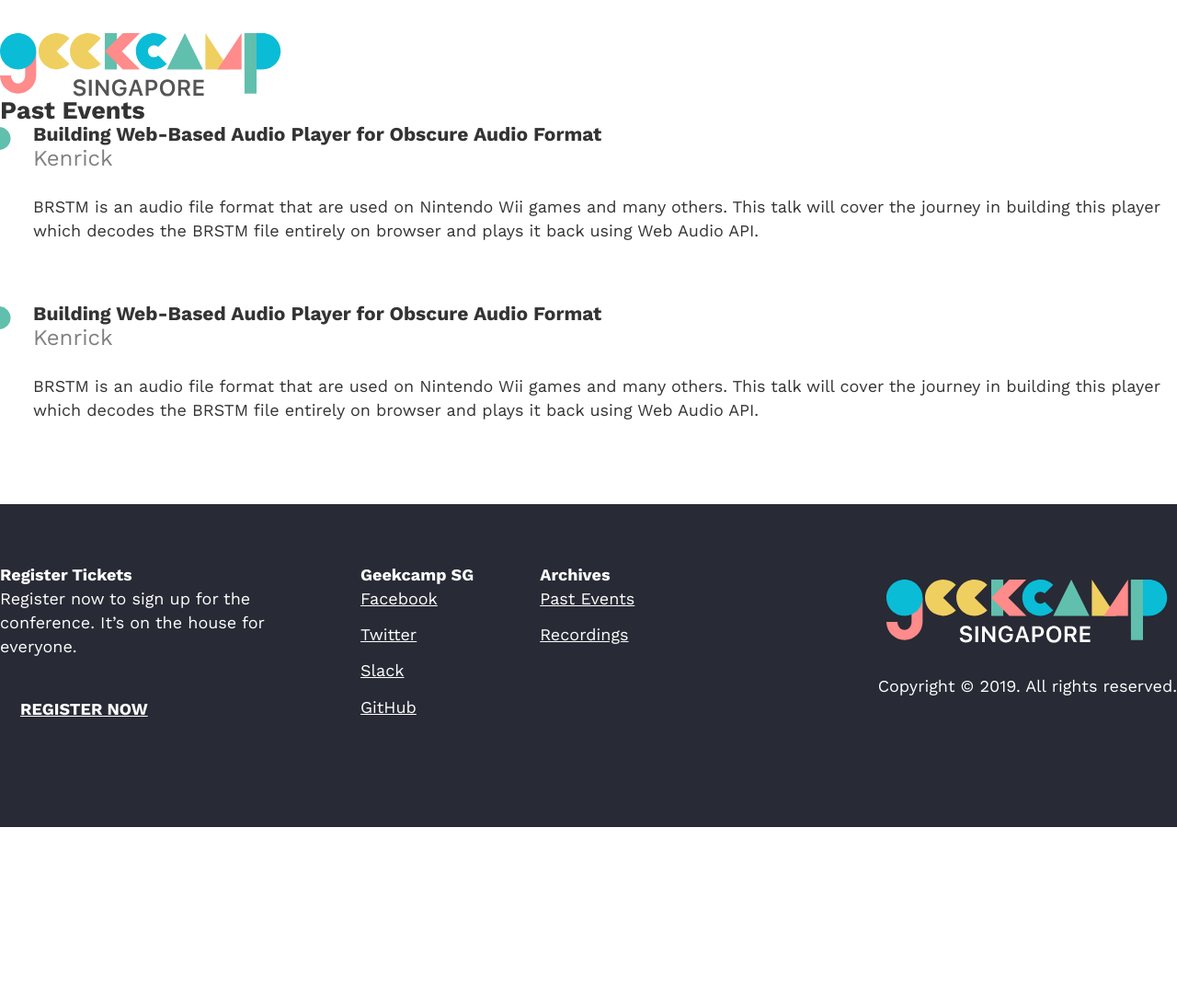
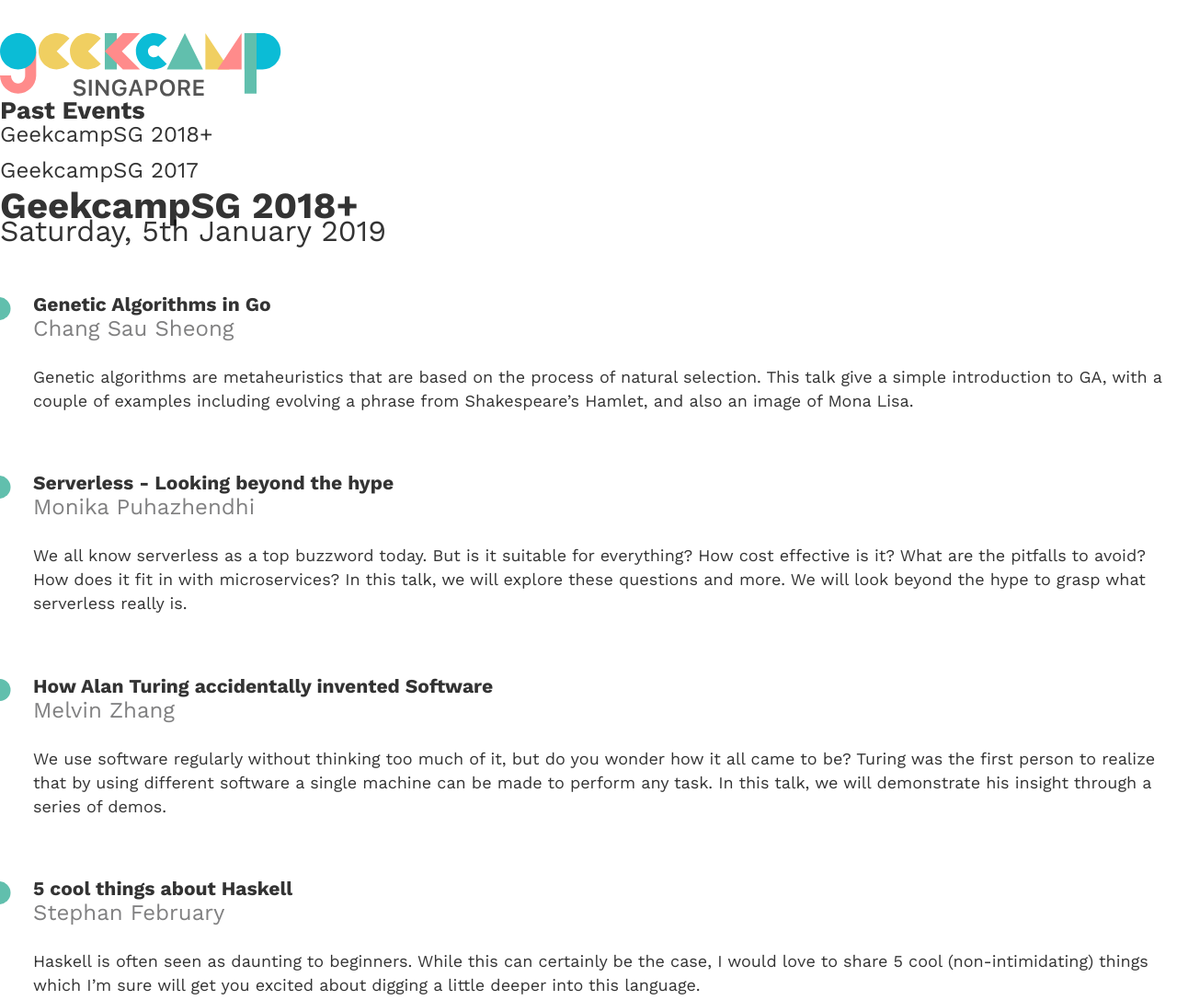
Before and after one commit to geekcampsg/website, a Gatsby site: page /past-events in a window 1280 px wide. Shown: the top 1087 px of the page at 92% size. Before the commit the page ends 899 px from the top, so only its background shows below. Built offline with nearby package versions, Linux system fonts and the light colour scheme; Gatsby itself is replaced by a stand-in of ours; a web font is replaced by a local one.

Commit message:
Add past events content

```diff
--- /dev/null
+++ b/data/archive/2017.json
@@ -0,0 +1,91 @@
+{
+  "year": "2017",
+  "date": "Saturday, 18th November 2017",
+  "videos": "https://engineers.sg/conference/geekcampsg-2017",
+  "venue": "Microsoft Singapore, Level 21, 1 Marina Boulevard, Singapore 018989",
+  "talks": [
+    {
+      "title": "Think twice before dropping ACID and throw your CAP away",
+      "speaker": "Andrew Gregovic",
+      "summary": "In today's world of Google and Amazon everyone demands their apps and platforms to be \"web scale\" (whatever that means). The CAP theorem says we have to sacrifice consistency for scalability. However, the practical implications are much more nuanced, and even Google is moving to scalable ACID.",
+      "proposalLink": "https://www.facebook.com/GeekcampSG/posts/1261058473999003"
+    },
+    {
+      "title": "The Dark side of Internet of things",
+      "speaker": "Dipesh Monga",
+      "avatar": "https://avatars.io/twitter/diipeshmonga",
+      "summary": "With the advent of Internet of things, monitoring and controlling electrical appliances over the internet has become a child's play. But are we really making our lives simpler or diving ourselves in a vast ocean which is getting deeper and deeper?",
+      "proposalLink": "https://www.facebook.com/GeekcampSG/posts/1261053013999549"
+    },
+    {
+      "title": "Algorithms for Startup Founders",
+      "speaker": "Chang Sau Sheong",
+      "avatar": "https://avatars.io/twitter/sausheong",
+      "summary": "Algorithms are for everyone, not just for programmers! In this talk I will be discussing how algorithms can be used to help startup founders to solve some of their most common problems.",
+      "proposalLink": "https://www.facebook.com/GeekcampSG/posts/1261036054001245"
+    },
+    {
+      "title": "Of Course We Trust The WIFI",
+      "speaker": "Muhammad Hazwan",
+      "avatar": "https://avatars.io/twitter/Aelindgard",
+      "summary": "We all love to be connected and we love public WIFI! Of course we know that we should use HTTPS and VPN, we're not that silly! But what about our friends and family? Should we leave them to fend for themselves? Of course not! So how do we keep them safe while using that awesome free WIFI? ",
+      "proposalLink": "https://www.facebook.com/GeekcampSG/posts/1261052137332970"
+    },
+    {
+      "title": "Going Serverless",
+      "speaker": "Yos Riady",
+      "avatar": "https://avatars.io/twitter/yosriady",
+      "summary": "Serverless computing replaces long-running virtual machines with ephemeral compute power that comes into existence on request and disappears immediately after use. Tap into a virtually endless mana pool!",
+      "proposalLink": "https://www.facebook.com/GeekcampSG/posts/1261057807332403"
+    },
+    {
+      "title": "Continuous Delivery For Short People",
+      "speaker": "Huiren Woo",
+      "avatar": "https://avatars.io/twitter/woohuiren",
+      "summary": "Martin Fowler has a famous phrase - \"you must be this tall to use Microservices\". But Continuous Delivery is for everyone - even short people. In this talk, I'll show you how you can do CD for your small companies and succeed.",
+      "proposalLink": "https://www.facebook.com/GeekcampSG/posts/1261060713998779"
+    },
+    {
+      "title": "How developers got password security so wrong",
+      "speaker": "Junade Ali",
+      "avatar": "https://avatars.io/twitter/IcyApril",
+      "summary": "All of us use passwords on a daily basis, throughout the internet, on everything from social media to online banking. Over decades, misinformation on password security has jeopardised the security of millions of users. This talk will discuss where password security went wrong and how we can fix it.",
+      "proposalLink": "https://www.facebook.com/GeekcampSG/posts/1261058870665630"
+    },
+    {
+      "title": "Creating my own emoji programming language",
+      "speaker": "Subhransu Behera",
+      "avatar": "https://avatars.io/twitter/subhransu",
+      "summary": "Creating a programming language is sometimes boring and requires a lot of dedication and knowledge about how compiler works. I have been thinking about creating something similar just for fun and emoji's are fun. So the idea expressing a syntax just by emojis are interesting. ",
+      "proposalLink": "https://www.facebook.com/GeekcampSG/posts/1261049163999934"
+    },
+    {
+      "title": "Samsung Tizen .Net with Xamarin",
+      "speaker": "Cheah Eng Soon",
+      "avatar": "https://avatars.io/twitter/CheahEngSoon",
+      "summary": "Tizen is an open source operating system based on Linux that powers more than 50 million Samsung devices around the world, including TVs, wearables, mobile, and many other Internet of Things (IoT) devices.",
+      "proposalLink": "https://www.facebook.com/GeekcampSG/posts/1261054987332685"
+    },
+    {
+      "title": "When a meta-circular interpreter meets itself",
+      "speaker": "Archy Wilhes",
+      "avatar": "https://avatars.io/twitter/archywilhes",
+      "summary": "The Tao that can be told is not the eternal Tao. The program that has been written down in your IDE is not the eternal program. This is a talk about programming revolving around meta-circular interpreter. And it answers the very philosophical question, “What exactly is programming?” ",
+      "proposalLink": "https://www.facebook.com/GeekcampSG/posts/1261063503998500"
+    },
+    {
+      "title": "UI, beyond pixels",
+      "speaker": "Cheng Yi Chiao",
+      "avatar": "https://avatars.io/twitter/mryitch",
+      "summary": "Most of the time when people speak of ui they only think of screens. However there are other methods that are ignored such as tangible user interface or voice user interface.",
+      "proposalLink": "https://www.facebook.com/GeekcampSG/posts/1261053737332810"
+    },
+    {
+      "title": "How and Why I almost wrote an ORM",
+      "speaker": "Eric",
+      "avatar": "https://avatars.io/twitter/ZwodahS",
+      "summary": "Sometimes when you can't find existing solutions, you just go ahead and build your own. As you evolve what you build, it will start to grow and start to do more than what it was meant to. This is one of those times.",
+      "proposalLink": "https://www.facebook.com/GeekcampSG/posts/1261050680666449"
+    }
+  ]
+}
--- /dev/null
+++ b/data/archive/2018.json
@@ -0,0 +1,100 @@
+{
+  "year": "2018+",
+  "date": "Saturday, 5th January 2019",
+  "videos": "https://engineers.sg/conference/geekcampsg-2019",
+  "venue": "Microsoft Singapore, Level 21, 1 Marina Boulevard, Singapore 018989",
+  "talks": [
+    {
+      "title": "Genetic Algorithms in Go",
+      "speaker": "Chang Sau Sheong",
+      "avatar": "https://avatars.io/twitter/sausheong",
+      "speakerLink": "http://twitter.com/sausheong",
+      "summary": "Genetic algorithms are metaheuristics that are based on the process of natural selection. This talk give a simple introduction to GA, with a couple of examples including evolving a phrase from Shakespeare’s Hamlet, and also an image of Mona Lisa."
+    },
+    {
+      "title": "Serverless - Looking beyond the hype",
+      "speaker": "Monika Puhazhendhi",
+      "summary": "We all know serverless as a top buzzword today. But is it suitable for everything? How cost effective is it? What are the pitfalls to avoid? How does it fit in with microservices? In this talk, we will explore these questions and more. We will look beyond the hype to grasp what serverless really is."
+    },
+    {
+      "title": "How Alan Turing accidentally invented Software",
+      "speaker": "Melvin Zhang",
+      "avatar": "https://avatars.io/linkedin/melvinzhang",
+      "speakerLink": "https://www.linkedin.com/in/melvinzhang/",
+      "summary": "We use software regularly without thinking too much of it, but do you wonder how it all came to be? Turing was the first person to realize that by using different software a single machine can be made to perform any task. In this talk, we will demonstrate his insight through a series of demos."
+    },
+    {
+      "title": "5 cool things about Haskell",
+      "speaker": "Stephan February",
+      "avatar": "https://avatars.io/twitter/beardpappa",
+      "speakerLink": "http://twitter.com/beardpappa",
+      "summary": "Haskell is often seen as daunting to beginners. While this can certainly be the case, I would love to share 5 cool (non-intimidating) things which I’m sure will get you excited about digging a little deeper into this language."
+    },
+    {
+      "title": "When life gives you Orange, make data speak volumes!",
+      "speaker": "Drishti Jain",
+      "avatar": "https://avatars.io/twitter/drishtijjain",
+      "speakerLink": "https://www.linkedin.com/in/jaindrishti/",
+      "summary": "Have you ever thought of using data visualization to represent data; but feel that it is a cumbersome process? Worry not – Orange is here to the rescue! Come, dive into the world of this magical open source data mining tool that can also be used as a Python library. Beginner friendly!"
+    },
+    {
+      "title": "The Incredibly Fine Balance of an Open Source Project and an Open Source Product",
+      "speaker": "Harish Pillay",
+      "avatar": "https://avatars.io/twitter/harishpillay",
+      "speakerLink": "http://twitter.com/harishpillay",
+      "summary": "“Open source” as a label has been used in many places and yet, there are nuances that it has that gets either lost or not articulated. This talk will explain the fine balance that is between open source PROJECTs and open source PRODUCTs."
+    },
+    {
+      "title": "Pocket Science Lab - An Open Source Hardware for Electronics Teaching & Learning",
+      "speaker": "Wai Gie",
+      "avatar": "https://avatars.io/twitter/woshikie",
+      "speakerLink": "https://www.linkedin.com/in/waigiekok/",
+      "summary": "Pocket Science Lab (PSLab) is an Open Source hardware device (open on all layers) that can be used for experiments by teachers, students and citizen scientists to learn and teach electronics. The hardware comes with a firmware, desktop app, android app - all open source. This tiny pocket lab provides an array of sensors for doing science and engineering experiments. It comes with functions of numerous measurement devices including an oscilloscope, a waveform generator, a frequency counter, a programmable voltage, current source and as a data logger. During this session, Wai Gie will speak about the project development and current use cases of the device through a short demo."
+    },
+    {
+      "title": "So what's exactly a JIT Compiler?",
+      "speaker": "Omer Iqbal",
+      "avatar": "https://avatars.io/twitter/olenhad",
+      "speakerLink": "http://twitter.com/olenhad",
+      "summary": "What exactly makes Javascript so much faster than other dynamic languages? Or why is Pypy so much faster than CPython? And how is it, that our old friend Java, which runs on a “VM”, can almost compete with native compiled languages? The answer partially is due to JIT (Just In Time) compilation."
+    },
+    {
+      "title": "United we serve, divided we scale",
+      "speaker": "Sebastiaan Deckers",
+      "avatar": "https://avatars.io/twitter/sebdeckers",
+      "speakerLink": "http://twitter.com/sebdeckers",
+      "summary": "The story of why & how I am building a global CDN to make the web & DNS fast, secure, and cheap even in regions others can’t. Free software. Open hardware. Cooperative infrastructure ownership."
+    },
+    {
+      "title": "Application Security for FREE !!",
+      "speaker": "Harley Davidson Karel",
+      "avatar": "https://avatars.io/twitter/harleydavidkar1",
+      "speakerLink": "http://twitter.com/harleydavidkar1",
+      "summary": "This topic will cover how to find vulnerability on java, python,ruby on rails,php using free/open source SAST.It will demonstrate on CLI,IDE and Jenkins integration.So that developer can found & fixed the vulnerability since on development stage without waiting for penetration testing stage."
+    },
+    {
+      "title": "DevSecOps",
+      "speaker": "Cheah Eng Soon",
+      "avatar": "https://avatars.io/twitter/CheahEngSoon",
+      "speakerLink": "http://twitter.com/CheahEngSoon",
+      "summary": "Are you looking to build Cloud-based applications using DevOps methodology but worried that the traditional security methods may not adapt to the modern development techniques?"
+    }
+  ],
+  "workshop": {
+    "title": "Building cross-platform browser add-ons using Extensions APIs",
+    "summary": "We use Ad-block, Grammarly, Containers, and a lot more other add-ons in our browser every day. How about being on the other side of the table and build one with the javascript we already knew? Let’s talk about add-ons, Extension apis and build an add-on of our own with existing AI/ML models.",
+    "instructor": "Jyotsna Gupta"
+  },
+  "community-villages": [
+    {
+      "title": "Challenge by OSI Layer 8",
+      "logo": "/images/osilayer8-logo.svg",
+      "summary": "Pick up some security basics through a mini capture-the-flag game run by team OSI Layer 8. There are three categories to choose from: web exploits, binary exploits and forensics, each challenge gives you points and a place on a scoreboard. Do bring your laptop if you want to take part. Prizes to be won for top 5 teams!"
+    },
+    {
+      "title": "Hackerspace.sg Village",
+      "logo": "/images/hackerspace-logo.png",
+      "summary": "Hangout, code or get your hands on VR, 3D printing and soldering at the Hackerspace.sg Village with the guys/gals from Singapore’s first co-working/tech community space."
+    }
+  ]
+}
--- a/src/pages/past-events.js
+++ b/src/pages/past-events.js
@@ -1,11 +1,60 @@
-import React from "react"
+import React, { useState } from "react"
 import { graphql } from "gatsby"
+import styled from "styled-components"
 
 import Layout from "../components/layout"
 import Header from "../components/header"
 import { Schedule, ScheduleItem } from "../components/Schedule"
 
+import Event2018Plus from "../../data/archive/2018"
+import Event2017 from "../../data/archive/2017"
+
+const events = [
+  ["GeekcampSG 2018+", Event2018Plus],
+  ["GeekcampSG 2017", Event2017],
+]
+
+const SideLinks = styled.ul`
+  list-style: none;
+  margin: 0;
+  padding: 0;
+  font-size: 1.333333333rem;
+
+  li:hover {
+    color: var(--blue);
+    cursor: pointer;
+  }
+
+  li.is-active {
+    color: var(--green);
+  }
+`
+
+const EventTitle = styled.h3`
+  font-size: 2.222222222rem;
+  margin: 0.5rem 0 0;
+  border-top: 2px solid var(--yellow);
+  padding-top: 1rem;
+  @media screen and (min-width: 1280px) {
+    padding-top: 0;
+    border-top: none;
+  }
+`
+
+const EventDate = styled.div`
+  font-size: 1.777777778rem;
+  margin-bottom: 3rem;
+`
+
+const TalkVideo = styled.a`
+  color: var(--green);
+  font-size: 1.333333333rem;
+  font-weight: 400;
+`
+
 const PastEvents = () => {
+  const [event, setEvent] = useState(Event2018Plus)
+
   return (
     <Layout>
       <Header />
@@ -14,33 +63,39 @@ const PastEvents = () => {
           <div className="vessel cols">
             <div className="left">
               <h2>Past Events</h2>
+              <SideLinks>
+                {events.map(evt => (
+                  <li
+                    className={event === evt[1] ? "is-active" : null}
+                    onClick={() => setEvent(evt[1])}
+                  >
+                    {evt[0]}
+                  </li>
+                ))}
+              </SideLinks>
             </div>
             <div className="right">
+              <EventTitle>GeekcampSG {event.year}</EventTitle>
+              <EventDate>{event.date}</EventDate>
               <Schedule>
-                <ScheduleItem id="speaker-kendrick">
-                  <h3>
-                    Building Web-Based Audio Player for Obscure Audio Format
-                  </h3>
-                  <h4>Kenrick</h4>
-                  <p>
-                    BRSTM is an audio file format that are used on Nintendo Wii
-                    games and many others. This talk will cover the journey in
-                    building this player which decodes the BRSTM file entirely
-                    on browser and plays it back using Web Audio API.
-                  </p>
-                </ScheduleItem>
-                <ScheduleItem id="speaker-kendrick">
-                  <h3>
-                    Building Web-Based Audio Player for Obscure Audio Format
-                  </h3>
-                  <h4>Kenrick</h4>
-                  <p>
-                    BRSTM is an audio file format that are used on Nintendo Wii
-                    games and many others. This talk will cover the journey in
-                    building this player which decodes the BRSTM file entirely
-                    on browser and plays it back using Web Audio API.
-                  </p>
-                </ScheduleItem>
+                {event.talks.map(talk => (
+                  <ScheduleItem>
+                    <h3>
+                      {talk.title}{" "}
+                      {talk.video ? (
+                        <TalkVideo
+                          href={talk.video}
+                          target="_blank"
+                          rel="noreferrer noopener"
+                        >
+                          Video
+                        </TalkVideo>
+                      ) : null}
+                    </h3>
+                    <h4>{talk.speaker}</h4>
+                    <p>{talk.summary}</p>
+                  </ScheduleItem>
+                ))}
               </Schedule>
             </div>
           </div>
```
